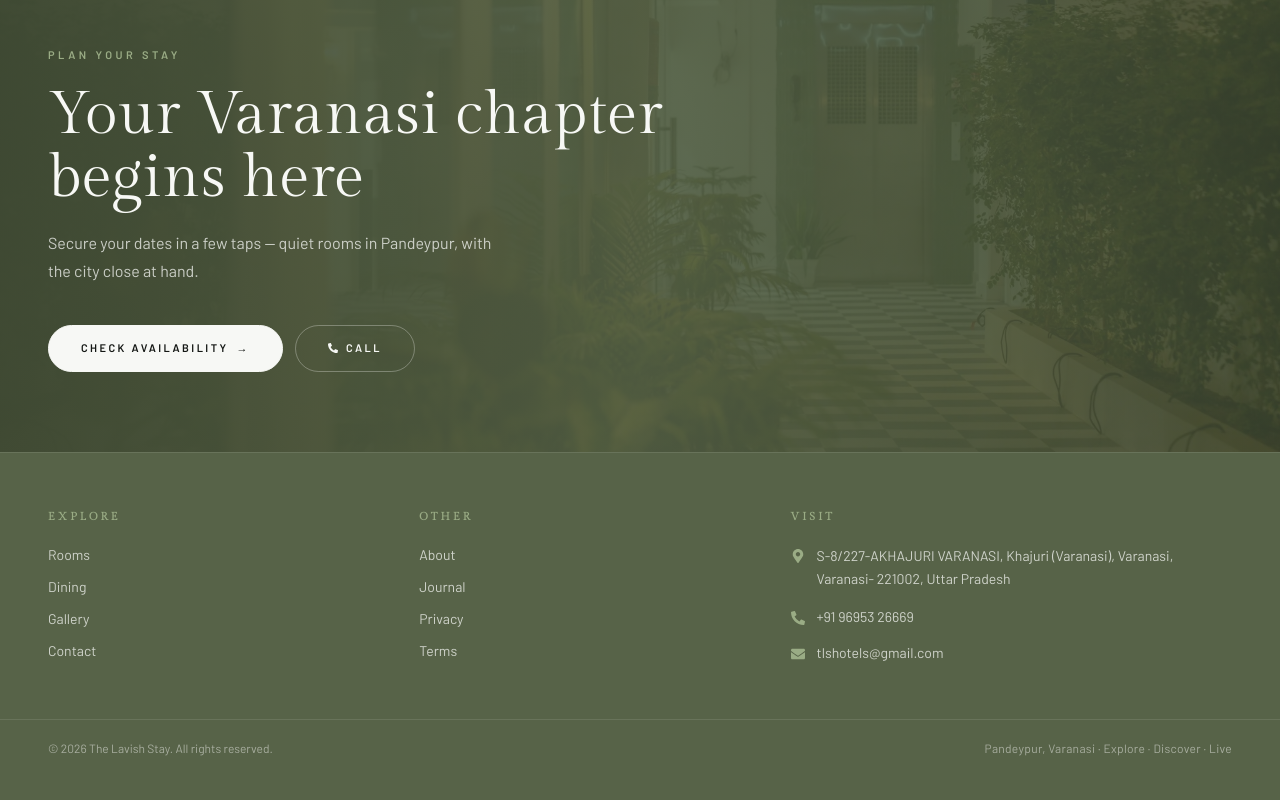
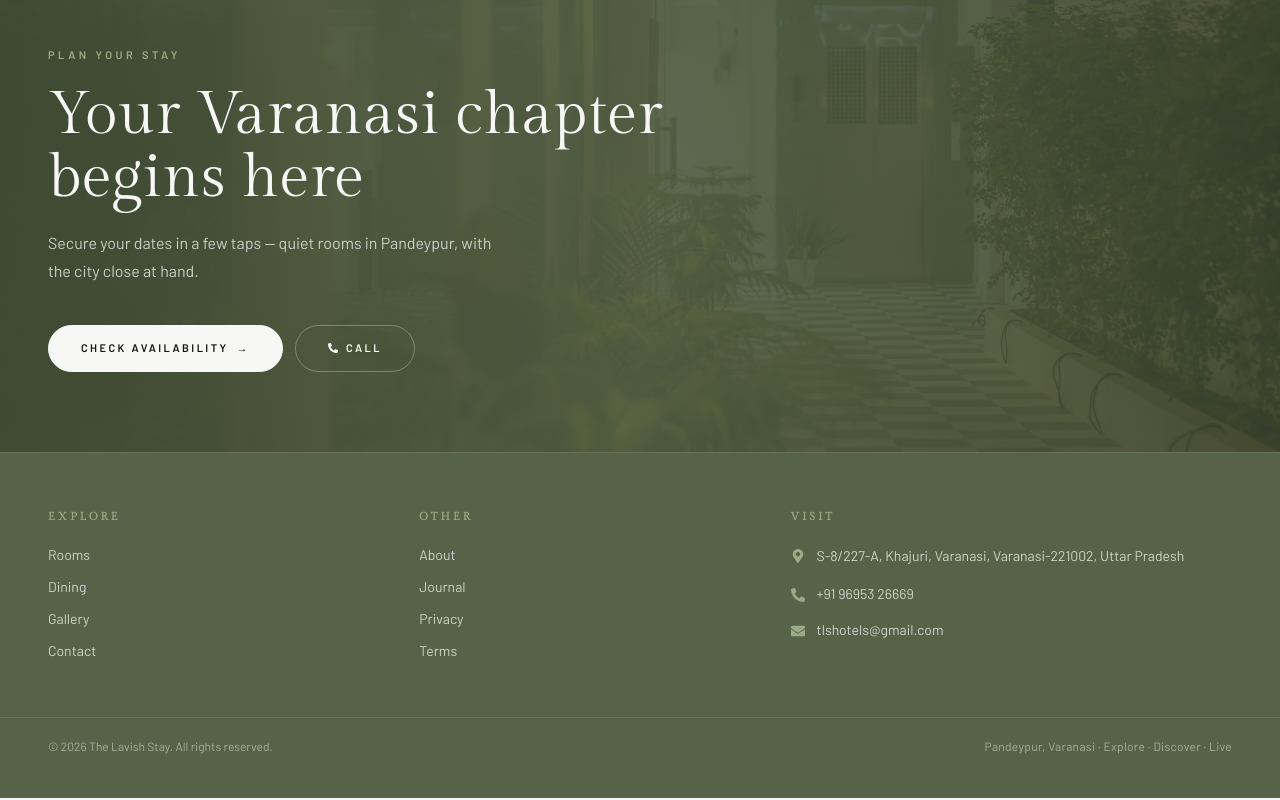
Before and after one commit to imshadwal/tls-hotel, a React (Vite) app: page /about in a window 1280 px wide. Shown: the part 2949-3749 px from the top of the page. Built offline with nearby package versions, Linux system fonts and the light colour scheme.

Commit message:
Address Fix done

```diff
--- a/src/components/layout/Navbar.tsx
+++ b/src/components/layout/Navbar.tsx
@@ -207,10 +207,10 @@ export function Navbar() {
             initial={{ opacity: 0 }}
             animate={{ opacity: 1 }}
             exit={{ opacity: 0 }}
-            className="fixed inset-0 z-40 bg-paper/98 backdrop-blur-md lg:hidden"
+            className="fixed inset-0 z-[45] bg-paper lg:hidden"
           >
             <nav
-              className="flex h-full flex-col justify-center gap-2 overflow-y-auto px-8 py-24"
+              className="flex h-full flex-col justify-start gap-1 overflow-y-auto px-8 pb-10 pt-28"
               aria-label="Mobile"
             >
               {NAV_LINKS.map((link, index) => (
@@ -224,7 +224,7 @@ export function Navbar() {
                     to={link.path}
                     className={({ isActive }) =>
                       twMerge(
-                        'block py-3 font-display text-4xl',
+                        'block py-2.5 font-display text-3xl sm:text-4xl',
                         isActive ? 'text-brand' : 'text-night',
                       )
                     }
--- a/src/constants/site.ts
+++ b/src/constants/site.ts
@@ -9,7 +9,7 @@ export const SITE = {
   phoneDisplay: '+91 96953 26669',
   email: 'tlshotels@gmail.com',
   address:
-    'S-8/227-AKHAJURI VARANASI, Khajuri (Varanasi), Varanasi, Varanasi- 221002, Uttar Pradesh',
+    'S-8/227-A, Khajuri, Varanasi, Varanasi-221002, Uttar Pradesh',
   mapUrl: 'https://maps.app.goo.gl/9X1NBsXnt5iCkV7RA',
   social: {
     facebook: 'https://www.facebook.com/tlshotels',
--- a/src/utils/seo.ts
+++ b/src/utils/seo.ts
@@ -41,7 +41,7 @@ export const hotelJsonLd = {
   image: `${SITE.url}/images/brand/logo.png`,
   address: {
     '@type': 'PostalAddress',
-    streetAddress: 'S-8/227-AKHAJURI VARANASI, Khajuri',
+    streetAddress: 'S-8/227-A, Khajuri',
     addressLocality: 'Varanasi',
     addressRegion: 'Uttar Pradesh',
     postalCode: '221002',
```
